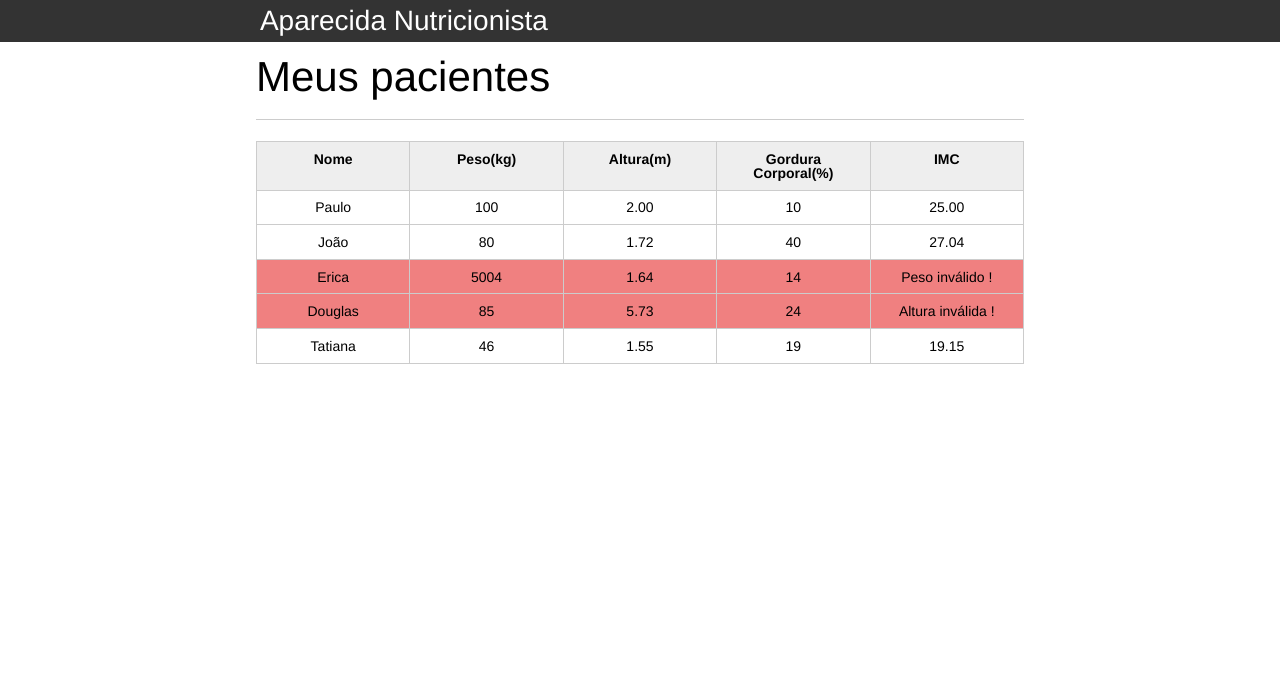
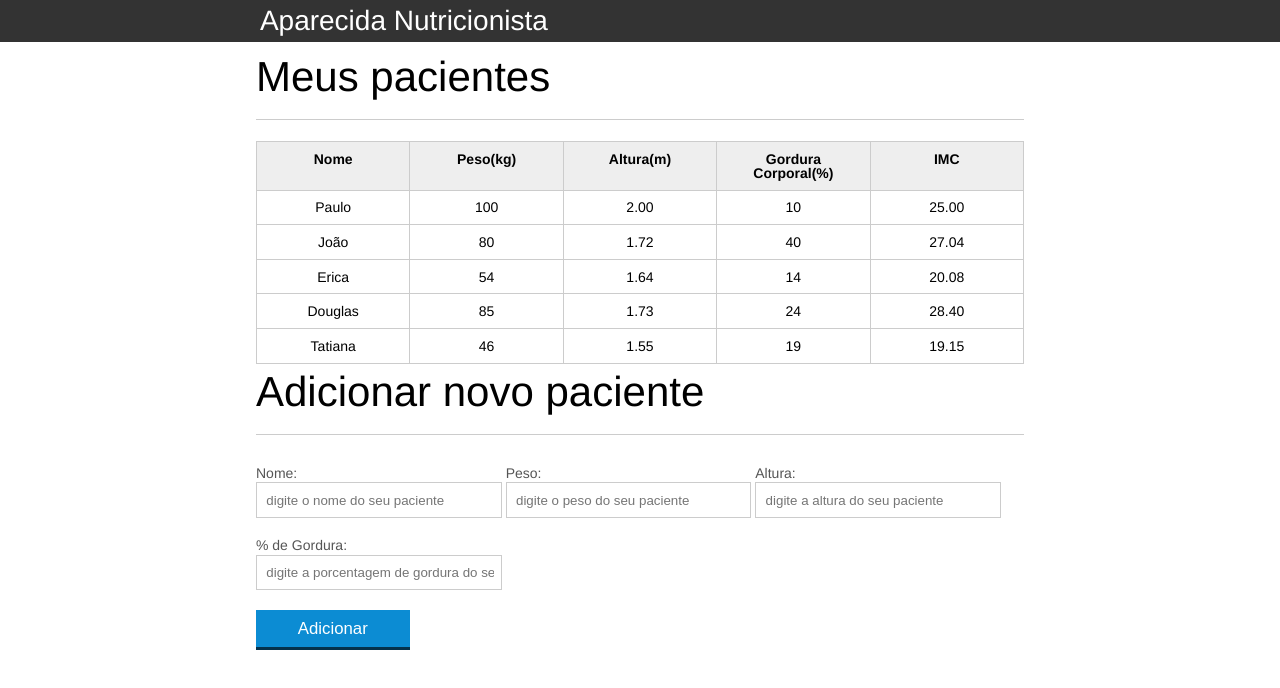
Before and after one commit to GankSir/javascript-para-web, a plain HTML site: page introducao-javascript/index.html in a window 1280 px wide. Drawn offline with Linux system fonts and the light colour scheme.

Commit message:
add form javascript

```diff
--- a/introducao-javascript/index.html
+++ b/introducao-javascript/index.html
@@ -47,7 +47,7 @@
 
 						<tr class="paciente" >
 							<td class="info-nome">Erica</td>
-							<td class="info-peso">5004</td>
+							<td class="info-peso">54</td>
 							<td class="info-altura">1.64</td>
 							<td class="info-gordura">14</td>
 							<td class="info-imc">0</td>
@@ -56,7 +56,7 @@
 						<tr class="paciente">
 							<td class="info-nome">Douglas</td>
 							<td class="info-peso">85</td>
-							<td class="info-altura">5.73</td>
+							<td class="info-altura">1.73</td>
 							<td class="info-gordura">24</td>
 							<td class="info-imc">0</td>
 						</tr>
@@ -72,6 +72,32 @@
 
 			</section>
 		</main>
+    <!-- ... -->
+    <section class="container">
+      <h2 id="titulo-form">Adicionar novo paciente</h2>
+      <form>
+        <div class="grupo">
+          <label for="nome">Nome:</label>
+          <input id="nome" name="nome" type="text" placeholder="digite o nome do seu paciente" class="campo">
+        </div>
+        <div class="grupo">
+          <label for="peso">Peso:</label>
+          <input id="peso" name="peso" type="text" placeholder="digite o peso do seu paciente" class="campo campo-medio">
+        </div>
+        <div class="grupo">
+          <label for="altura">Altura:</label>
+          <input id="altura" name="altura" type="text" placeholder="digite a altura do seu paciente"
+            class="campo campo-medio">
+        </div>
+        <div class="grupo">
+          <label for="gordura">% de Gordura:</label>
+          <input id="gordura" type="text" placeholder="digite a porcentagem de gordura do seu paciente"
+            class="campo campo-medio">
+        </div>
+
+        <button id="adicionar-paciente" class="botao bto-principal">Adicionar</button>
+      </form>
+    </section>
 
     <script src="./js/principal.js"></script>
 
--- a/introducao-javascript/js/principal.js
+++ b/introducao-javascript/js/principal.js
@@ -40,3 +40,6 @@ for (var i = 0; i < pacientes.length; i++) {
     tdImc.textContent = imc.toFixed(2);
   }
 }
+
+var botaoAdicionar = document.querySelector("#adicionar-paciente");
+console.log(botaoAdicionar)
```
